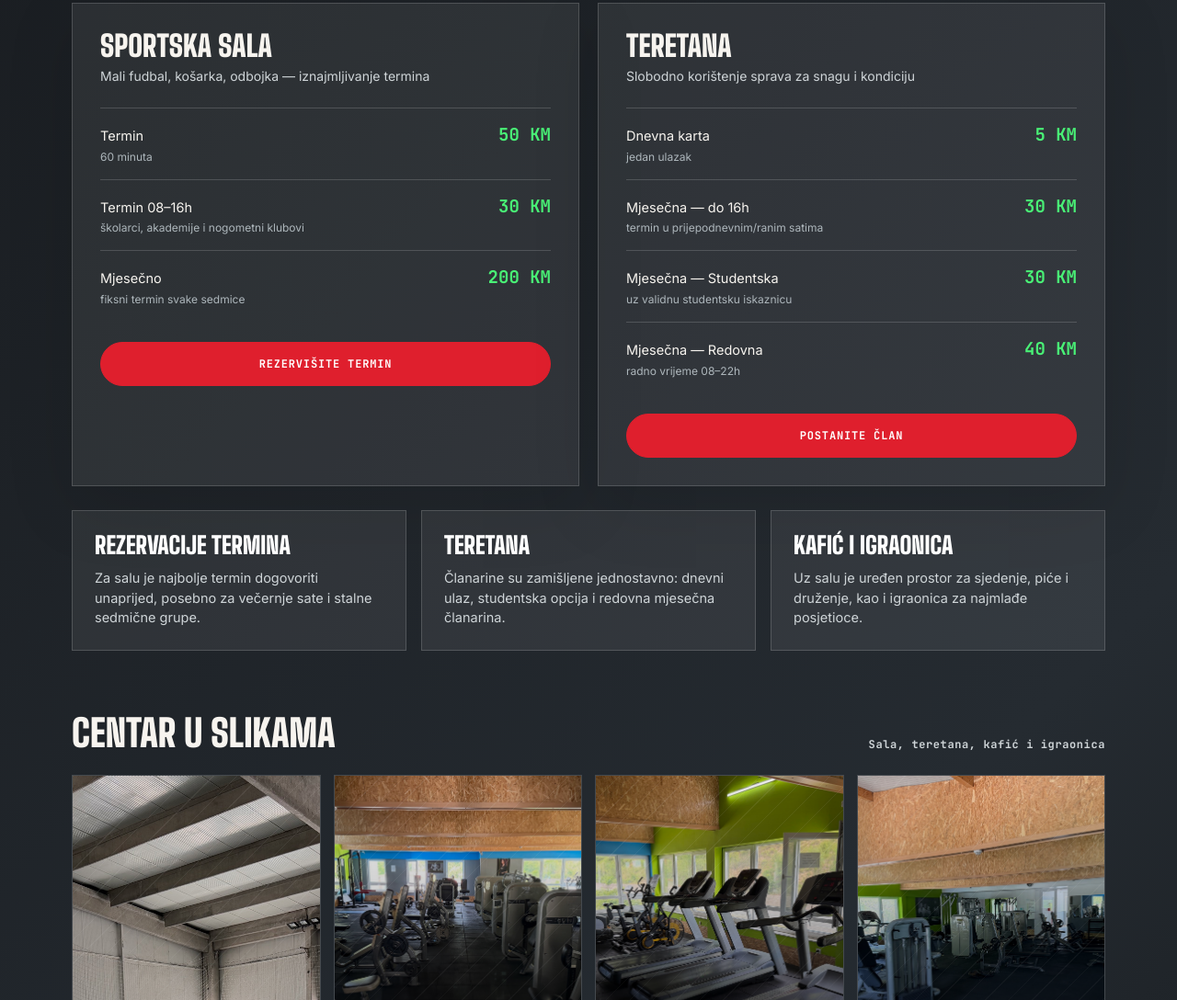
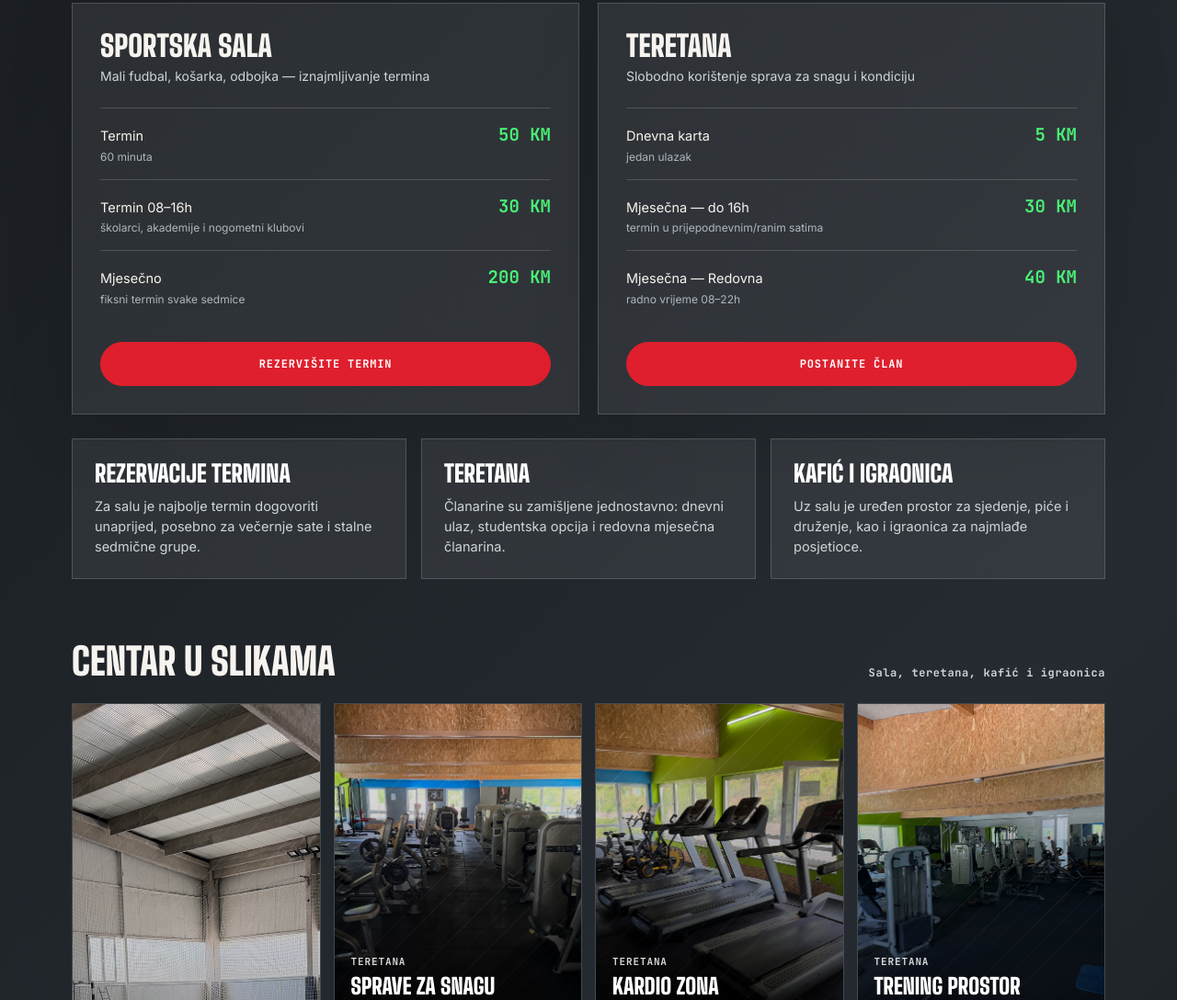
Before and after one commit to BakirHadzic1/Fara, a plain HTML site: page fara-doo.html in a window 1280 px wide. Shown: the part 4300-5388 px from the top of the page at 92% size. Drawn offline with Linux system fonts and the light colour scheme.

Commit message:
Remove student gym pricing

```diff
--- a/fara-doo.html
+++ b/fara-doo.html
@@ -258,10 +258,6 @@
           <div class="amount">30 KM</div>
         </div>
         <div class="price-row">
-          <div class="label">Mjesečna — Studentska<small>uz validnu studentsku iskaznicu</small></div>
-          <div class="amount">30 KM</div>
-        </div>
-        <div class="price-row">
           <div class="label">Mjesečna — Redovna<small>radno vrijeme 08–22h</small></div>
           <div class="amount">40 KM</div>
         </div>
```
Also changed, not shown: index.html (+0 -4 lines).
